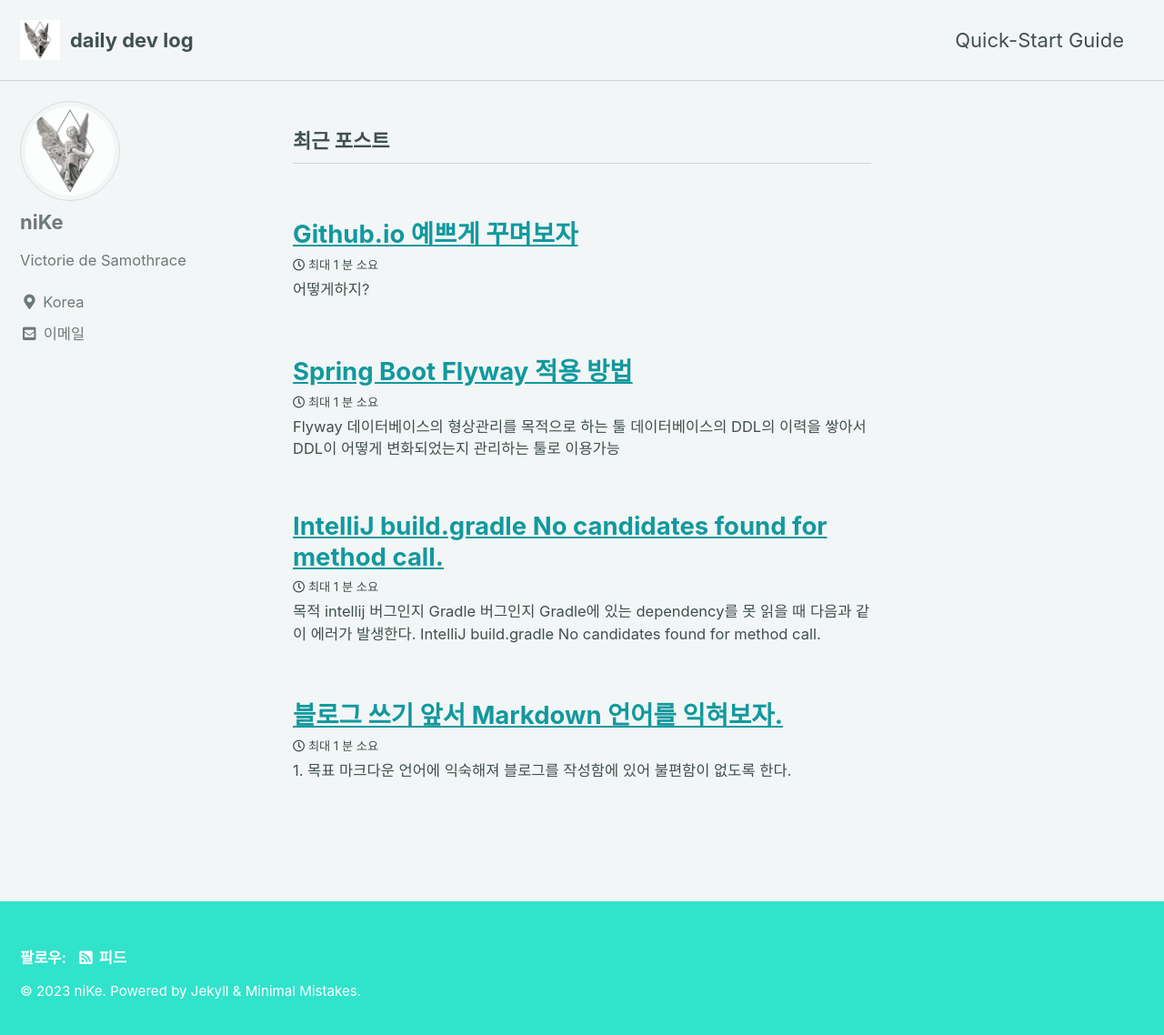
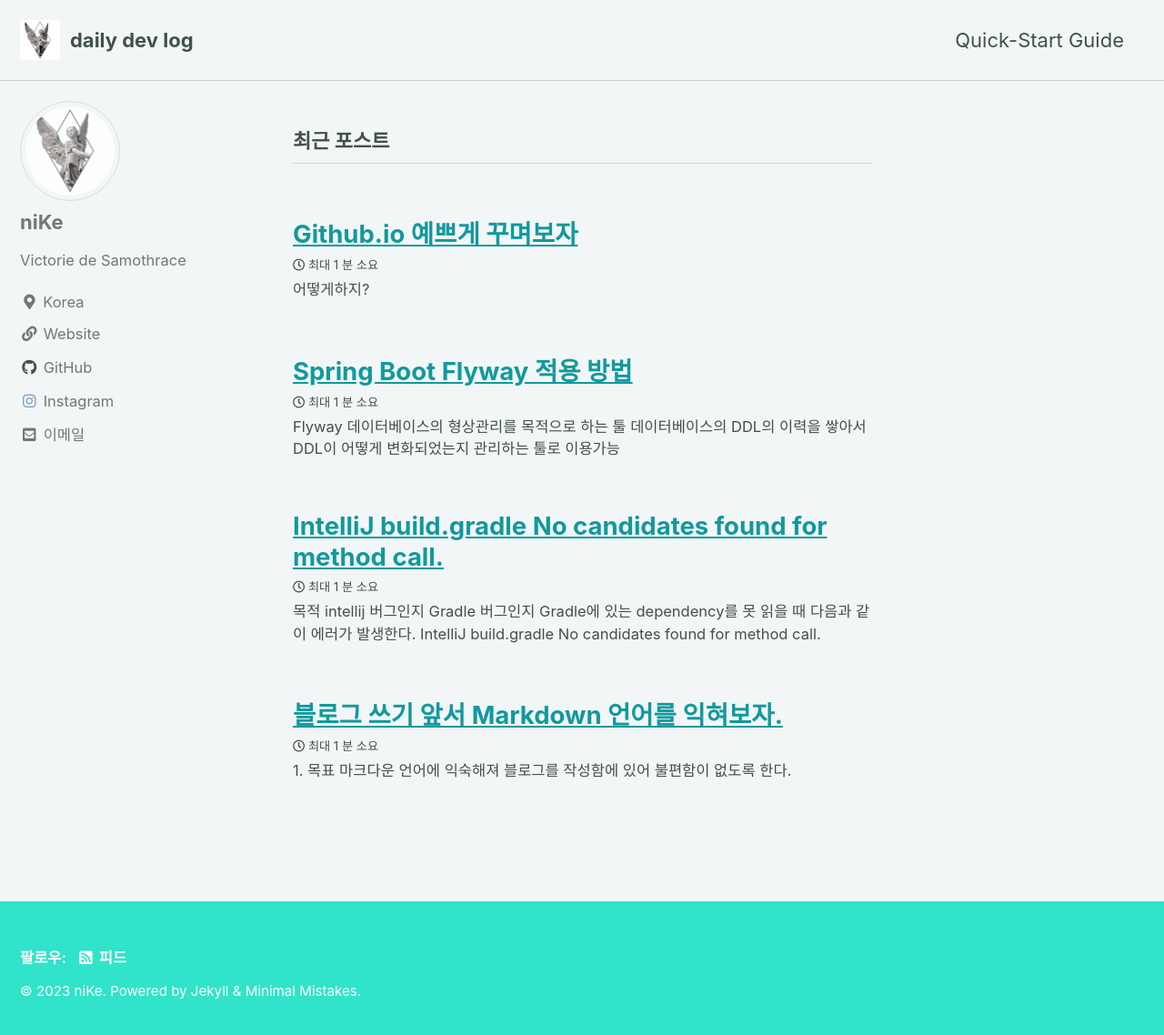
Before and after one commit to KwakTaeMin/KwakTaeMin.github.io, a Jekyll site: the page built from index.html, in a window 1280 px wide and 1146 px high. Shown: the top 1138 px of the window at 91% size. Built offline with Jekyll 4.4.1, drawn with Linux system fonts in a browser that asks for light colours; cached includes are drawn as plain includes; the list of posts is cut into pages by our own code; part of the change alters nothing that is shown.

Commit message:
site author 수정

```diff
--- a/_config.yml
+++ b/_config.yml
@@ -113,7 +113,7 @@ author:
       # url: "taminging@kakao.com"
     - label: "Website"
       icon: "fas fa-fw fa-link"
-      # url: "https://your-website.com"
+      url: "https://kwaktaemin.github.io"
     - label: "Twitter"
       icon: "fab fa-fw fa-twitter-square"
       # url: "https://twitter.com/"
@@ -122,10 +122,10 @@ author:
       # url: "https://facebook.com/"
     - label: "GitHub"
       icon: "fab fa-fw fa-github"
-      # url: "https://github.com/"
+      url: "https://github.com/KwakTaeMin"
     - label: "Instagram"
       icon: "fab fa-fw fa-instagram"
-      # url: "https://instagram.com/"
+      url: "https://www.instagram.com/tminging/"
 
 # Site Footer
 footer:
```
